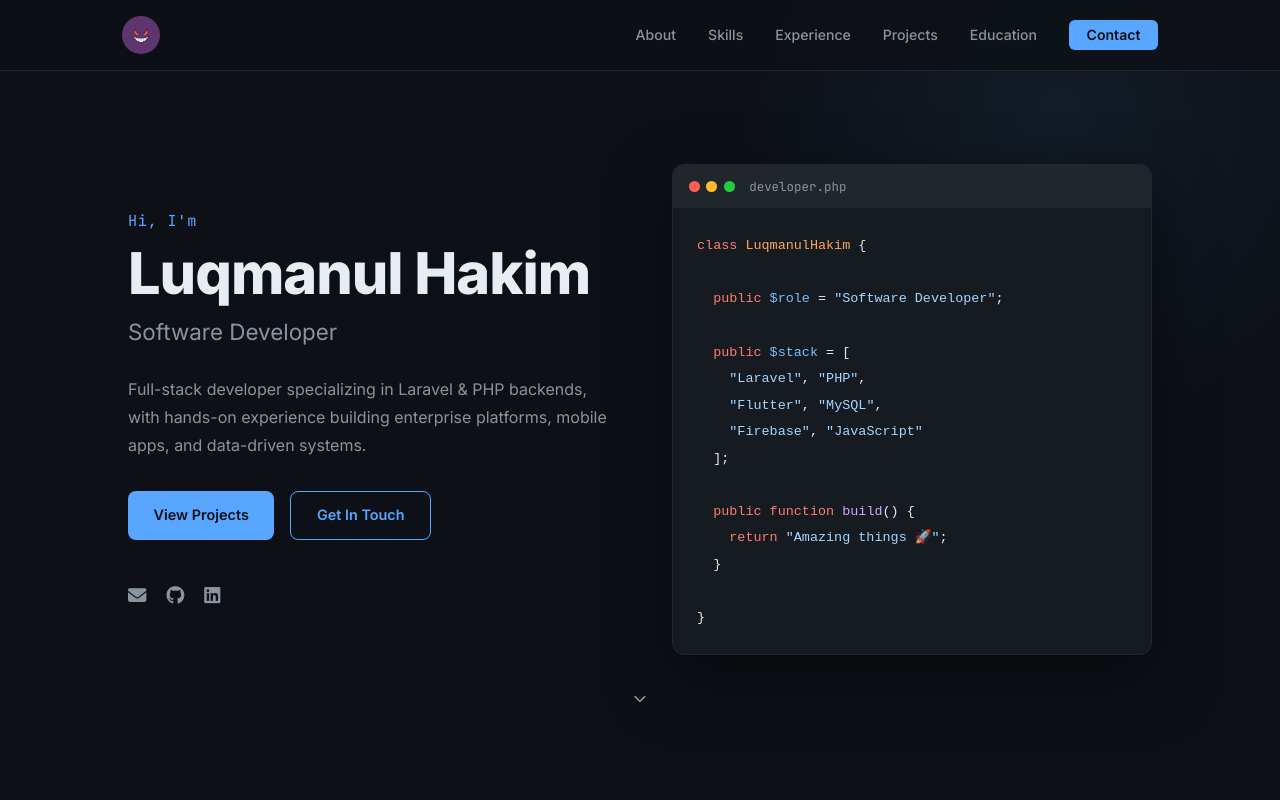
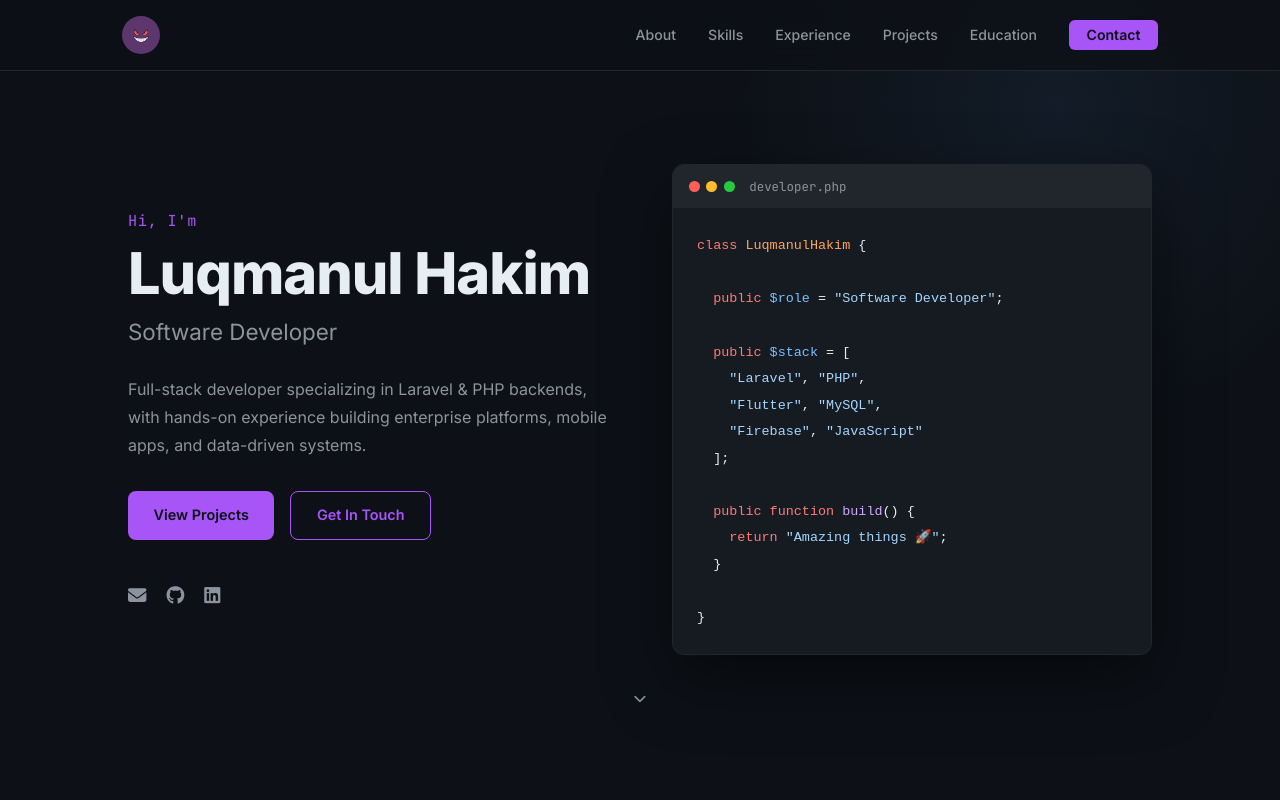
Before and after one commit to MagatsuS/portfolio, a plain HTML site: page index.html in a window 1280 px wide. Shown: the top 800 px of the page. Drawn offline with Linux system fonts and the light colour scheme.

Commit message:
Update style.css

```diff
--- a/style.css
+++ b/style.css
@@ -10,8 +10,8 @@
     --bg-alt: #080c11;
     --card: #161b22;
     --border: #21262d;
-    --accent: #58a6ff;
-    --accent-dim: rgba(88, 166, 255, 0.12);
+    --accent: #a855f7;
+    --accent-dim: rgba(168, 85, 247, 0.12);
     --text: #e6edf3;
     --text-muted: #8b949e;
     --font: 'Inter', sans-serif;
```
